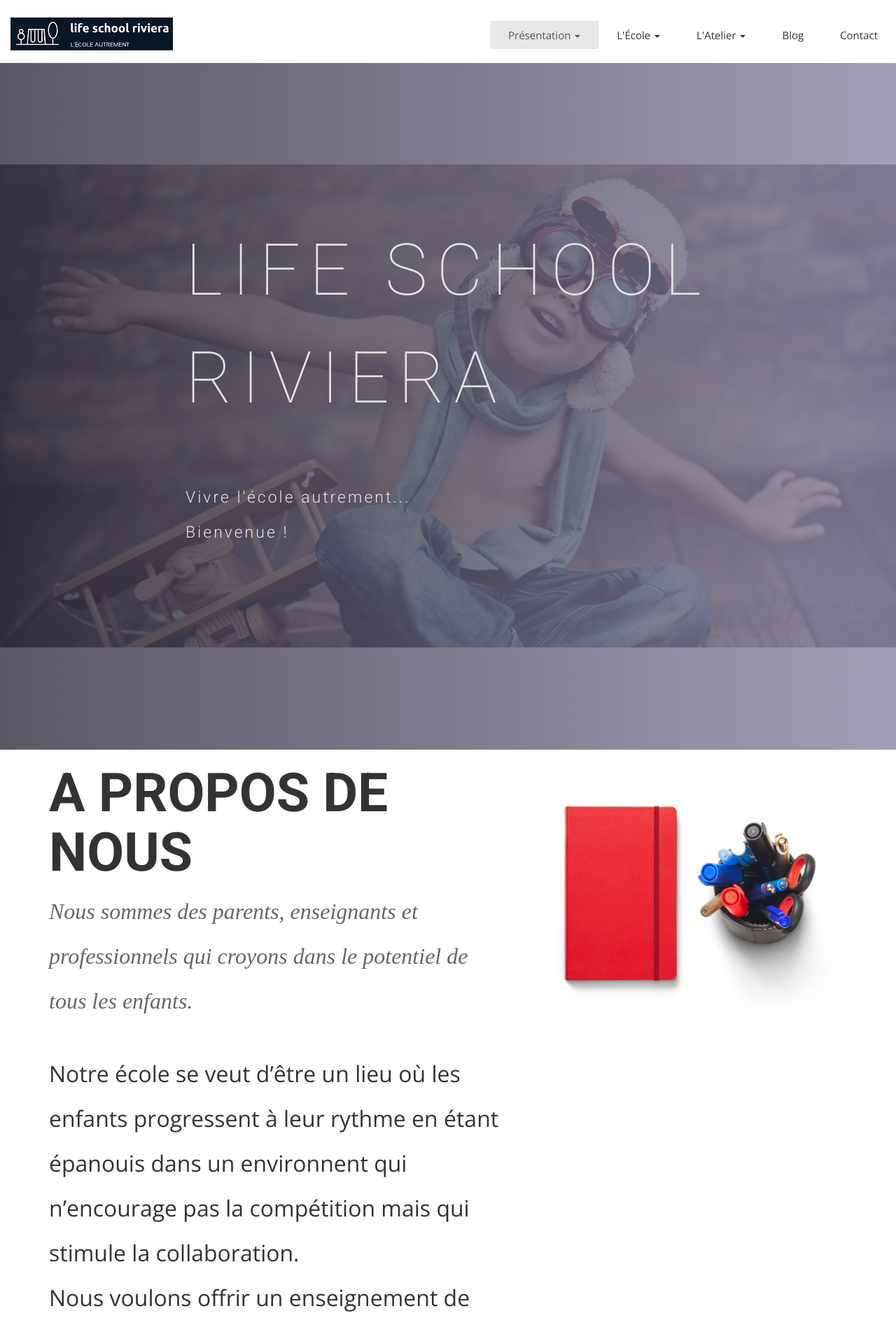
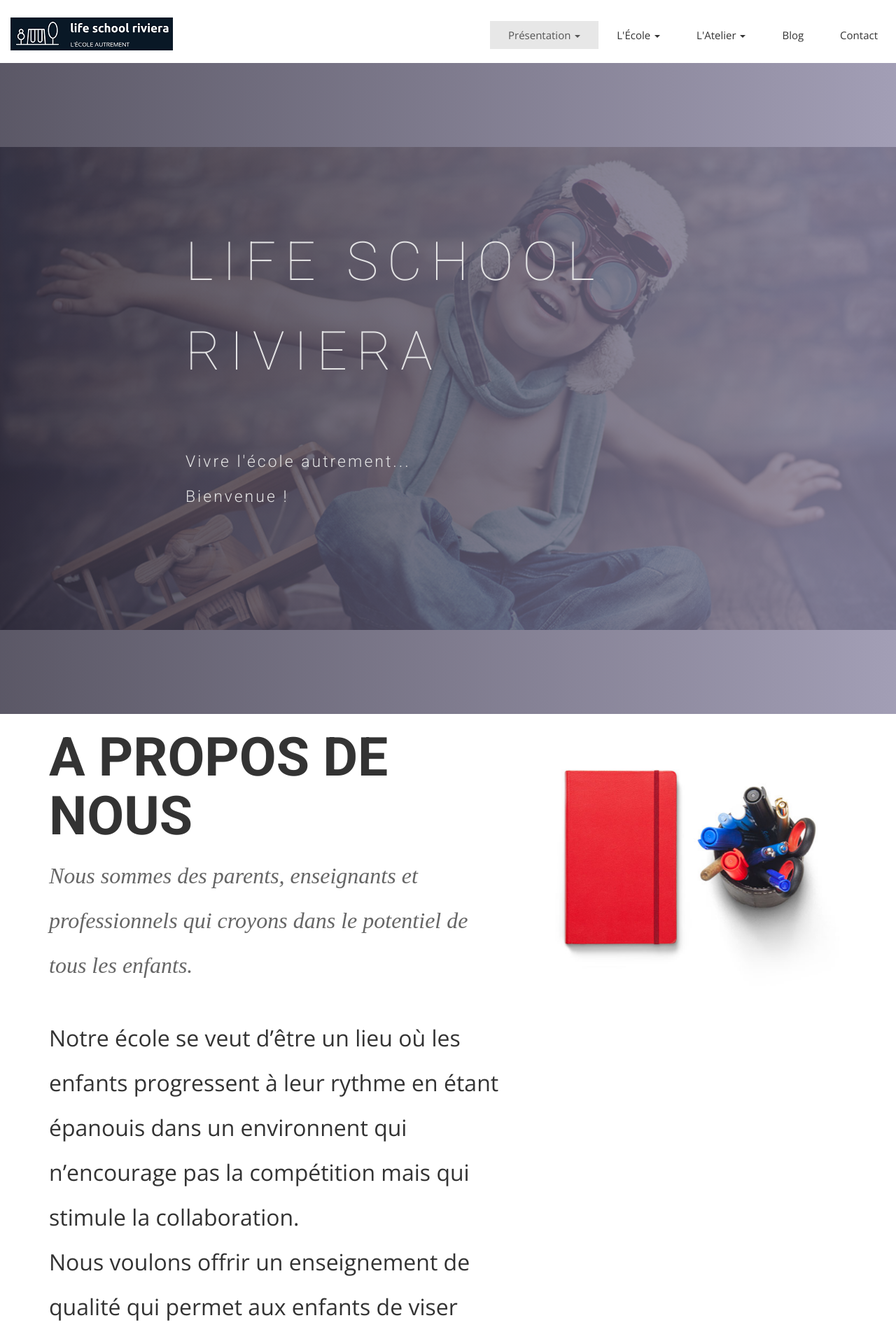
Before and after one commit to midjoule/lifeschool, a Jekyll site: the page built from index.html, in a window 1280 px wide. Shown: the top 1903 px of the page at 70% size. Built offline with Jekyll 4.4.1, drawn with Linux system fonts in a browser that asks for light colours; nearby versions of some CDN libraries; some web fonts are replaced.

Commit message:
Update airspace.css

```diff
--- a/css/airspace.css
+++ b/css/airspace.css
@@ -154,8 +154,8 @@ font header .navbar-default .navbar-nav li a:hover {
 #feature .block h1, #slider .block h1, #philo .block h1 {
   font-family: 'Roboto', sans-serif;
   font-weight: 100;
-  font-size: 8vw;
-  line-height: 12vw;
+  font-size: 6vw;
+  line-height: 10vw;
   letter-spacing: 1vw;
   padding-bottom: 5vw;
 }
```
